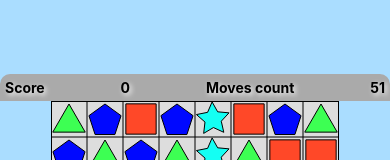
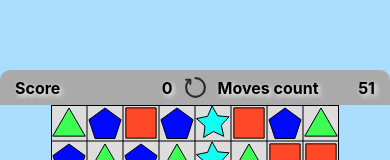
Before and after one commit to Basicula/BreakingRow, a React Native app: screen / in a window 390 px wide. Shown: the part 145-305 px from the top of the page. Built offline with nearby package versions, Linux system fonts and the light colour scheme.

Commit message:
Update game header and add restart button to it

```diff
--- a/components/Game.js
+++ b/components/Game.js
@@ -1,5 +1,5 @@
 import { useRef, useEffect, useState, memo } from "react";
-import { StatusBar, StyleSheet, View, Text, Platform, Dimensions } from 'react-native';
+import { StatusBar, StyleSheet, View, Text, Platform, Dimensions, TouchableOpacity } from 'react-native';
 import AsyncStorage from '@react-native-async-storage/async-storage';
 
 import { FieldData } from "./GameFieldData.js";
@@ -8,14 +8,20 @@ import { map_coordinates } from "./Utils.js";
 import { ElementStyleProvider } from "./ElementStyleProvider.js";
 import GameOver from "./GameOver.js";
 import { Abilities, AbilitiesVisualizer } from "./Abilities.js";
+import Restart from "./Icons/Restart.js"
 
-const ScoreVisualizer = memo(function ({ score, moves_count }) {
+const GameHeader = memo(function ({ score, moves_count, onRestart }) {
   return (
-    <View style={styles.score_container}>
-      <Text style={styles.game_state_text_info_container}>Score</Text>
-      <Text style={styles.game_state_text_info_container}>{score}</Text>
-      <Text style={styles.game_state_text_info_container}>Moves count</Text>
-      <Text style={styles.game_state_text_info_container}>{moves_count}</Text>
+    <View style={styles.game_header_container}>
+      <View style={styles.game_header_info_container}>
+        <Text style={styles.game_header_info}>Score</Text>
+        <Text style={styles.game_header_info}>{score}</Text>
+      </View>
+      <TouchableOpacity onPress={onRestart}><Restart size={25}></Restart></TouchableOpacity>
+      <View style={styles.game_header_info_container}>
+        <Text style={styles.game_header_info}>Moves count</Text>
+        <Text style={styles.game_header_info}>{moves_count}</Text>
+      </View>
     </View>
   );
 });
@@ -392,9 +398,10 @@ function Game({ width, height, score_bonuses, onStrike, onRestart }) {
         visible={is_game_over}
         onRestart={restart}
       />
-      <ScoreVisualizer
+      <GameHeader
         score={score}
         moves_count={moves_count}
+        onRestart={restart}
       />
       {grid_step > 0 &&
         <GameField
@@ -434,23 +441,31 @@ const styles = StyleSheet.create({
     justifyContent: "center",
   },
 
-  score_container: {
+  game_header_container: {
     flexDirection: 'row',
-    justifyContent: 'space-between',
+    alignItems: "center",
     padding: 5,
 
     backgroundColor: '#aaa',
-    fontSize: 48,
     borderTopLeftRadius: 10,
     borderTopRightRadius: 10,
   },
 
-  game_state_text_info_container: {
+  game_header_info_container: {
+    flex: 1,
+    flexDirection: 'row',
+    justifyContent: 'space-between',
+    paddingLeft: 10,
+    paddingRight: 10,
+  },
+
+  game_header_info: {
+    fontSize: 16,
     fontWeight: 'bold',
     textShadowColor: 'white',
     textShadowOffset: { width: 2, height: 2 },
     textShadowRadius: 5,
-  }
+  },
 });
 
 export default memo(Game);
--- /dev/null
+++ b/components/Icons/Restart.js
@@ -0,0 +1,30 @@
+import { memo } from "react";
+import { Svg, Path } from "react-native-svg";
+
+function Restart({ size }) {
+  return (
+    <Svg
+      width={size}
+      height={size}
+      fill="none"
+      viewBox="0 0 24 24"
+    >
+      <Path
+        d="M12 2.99988C16.9706 2.99988 21 7.02931 21 11.9999C21 16.9704 16.9706 20.9999 12 20.9999C7.02944 20.9999 3 16.9704 3 11.9999C3 9.17261 4.30367 6.64983 6.34267 4.99988"
+        stroke="#292929"
+        strokeLinecap="round"
+        strokeLinejoin="round"
+        strokeWidth={2}
+      />
+      <Path
+        d="M3 4.49988H7V8.49988"
+        stroke="#292929"
+        strokeLinecap="round"
+        strokeLinejoin="round"
+        strokeWidth={2}
+      />
+    </Svg>
+  );
+}
+
+export default memo(Restart);
```
